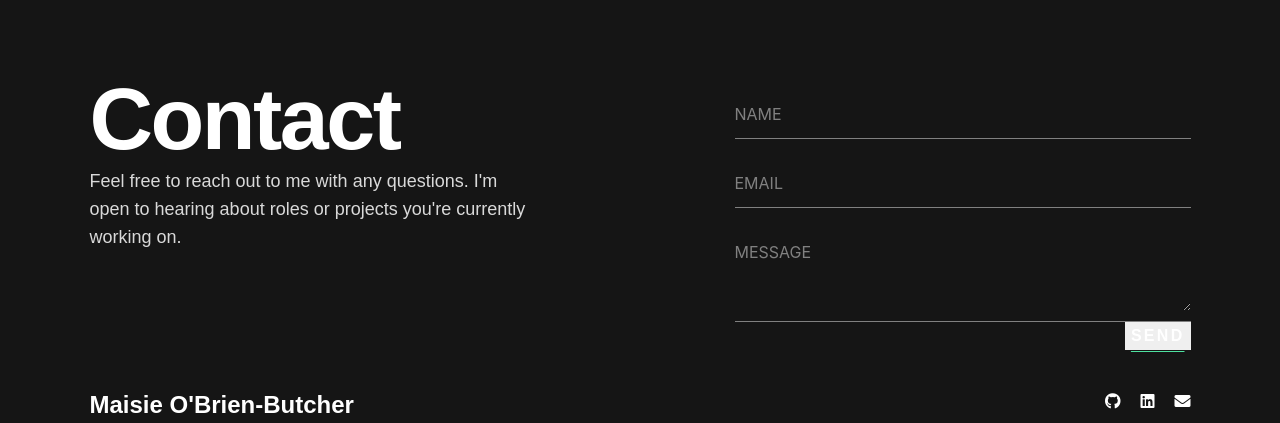
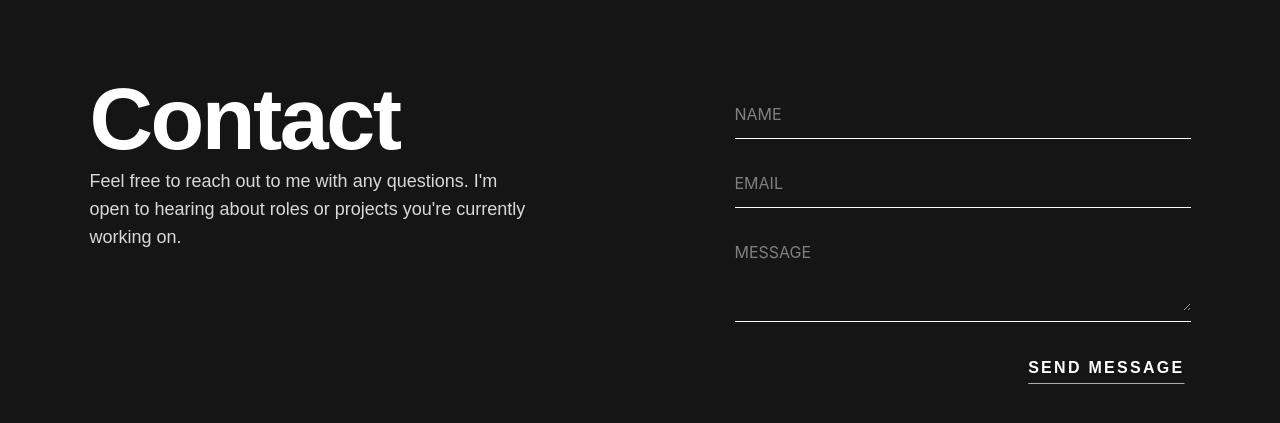
Before and after one commit to maisieo/-maisie-codes, a React (Create React App) app: page / in a window 1280 px wide. Shown: the part 2498-2921 px from the top of the page. Built offline with nearby package versions, Linux system fonts and the light colour scheme.

Commit message:
form styling

```diff
--- a/src/components/ContactForm/ContactForm.js
+++ b/src/components/ContactForm/ContactForm.js
@@ -94,9 +94,8 @@ function ContactForm() {
             ></textarea>
           </div>
           <div className="button-container">
-            <button type="submit" className="contact-button">Send</button>
+            <button type="submit" className="contact-button">Send message</button>
           </div>
-
         </form>
       </div>
     </div>
--- a/src/components/ContactForm/ContactForm.scss
+++ b/src/components/ContactForm/ContactForm.scss
@@ -28,7 +28,7 @@
     .input-section {
       display: flex;
       padding-bottom: 10px;
-      border-bottom: 1px solid grey;
+      border-bottom: 1px solid white;
       padding-top: 32px;
 
       label {
@@ -55,6 +55,8 @@
 
       .contact-button {
         border: none;
+        background-color: transparent;
+        margin-top:32px;
       }
     }
   }
--- a/src/components/IntroSection/IntroSection.css
+++ b/src/components/IntroSection/IntroSection.css
@@ -32,16 +32,13 @@
   font-family: "Space Grotesk", sans-serif;
   font-style: normal;
   color: #D9D9D9;
-  font-size: 18px;
-  font-weight: 500;
-  line-height: 28px;
+  font-size: 16px!important;
+  font-weight: 700!important;
+  line-height: 28px!important;
   text-decoration: underline;
   text-decoration-color: #4EE1A0;
   text-underline-offset: 10px;
-  font-size: 16px;
   color: white;
-  font-weight: 700;
-  line-height: 26px;
   letter-spacing: 2.286px;
   text-transform: uppercase;
 }
```
